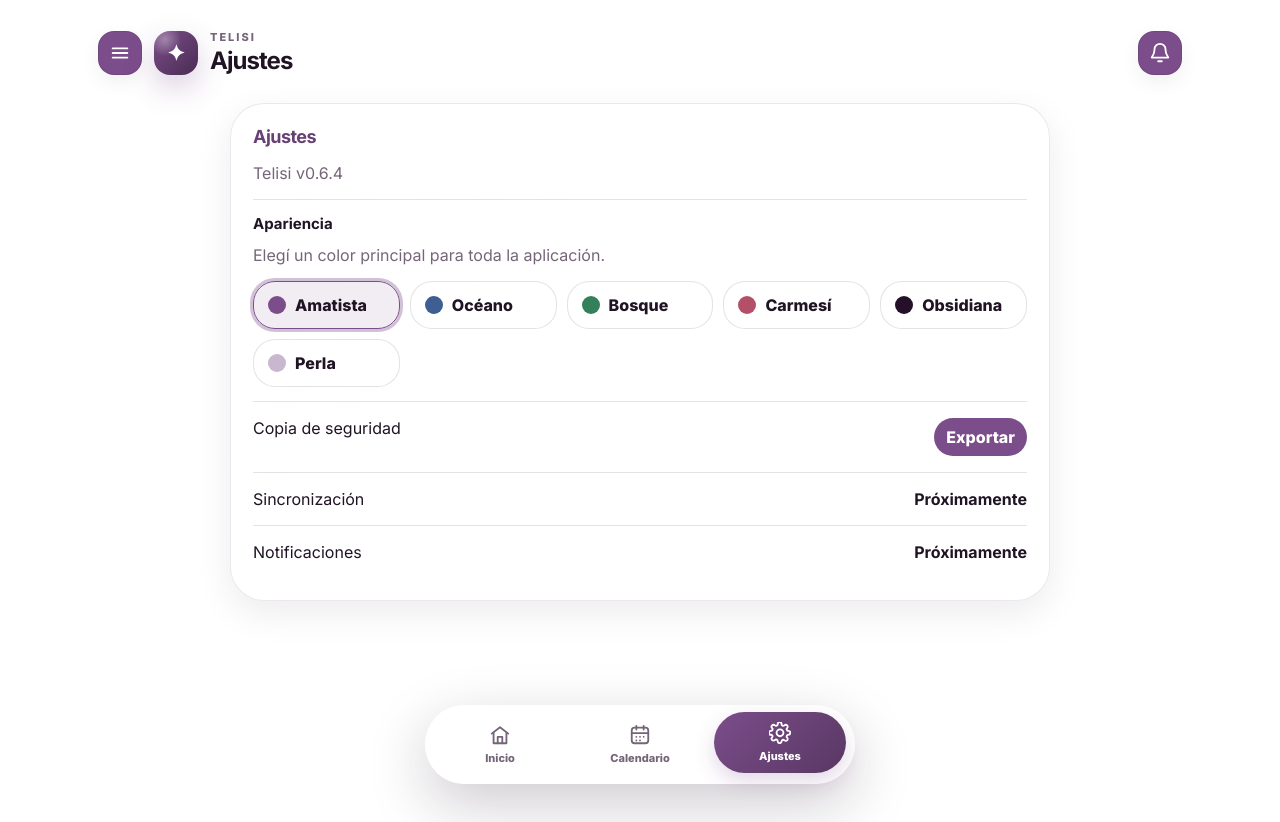
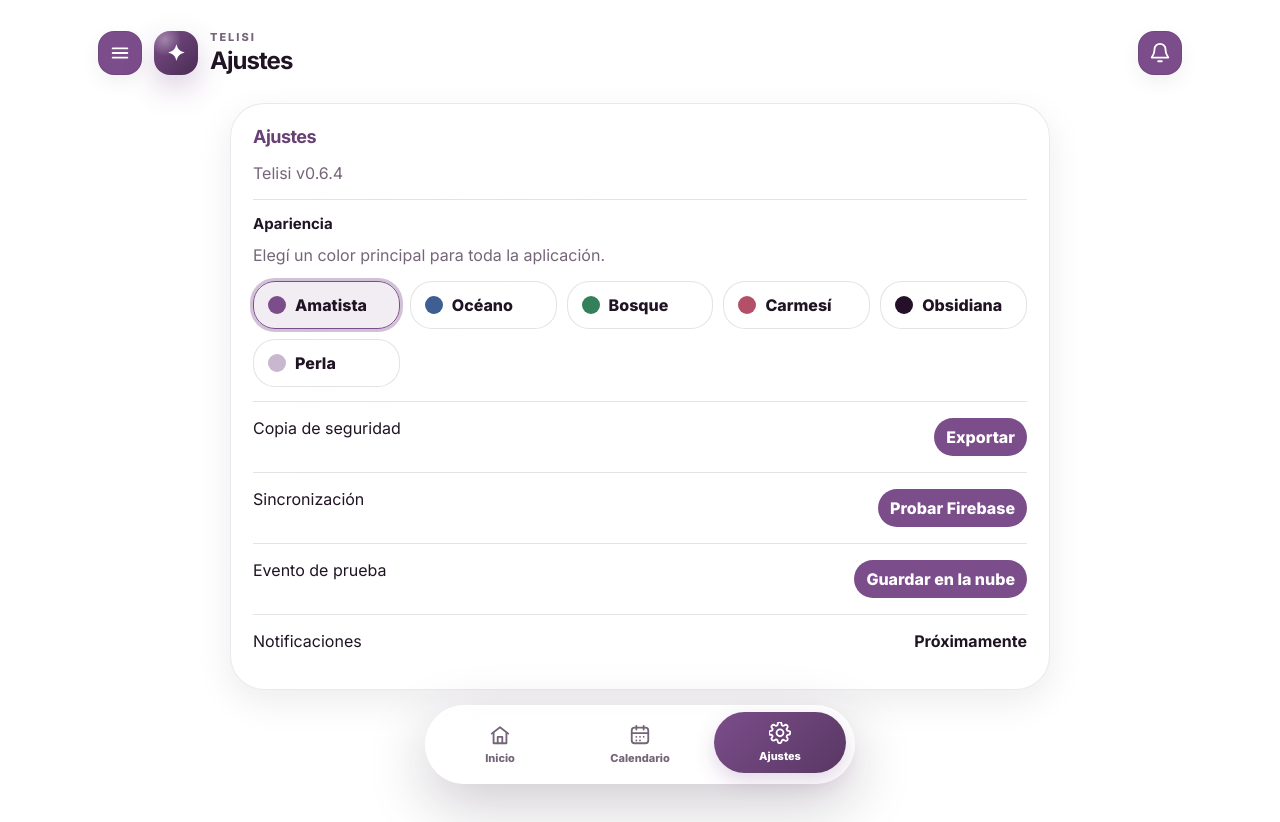
Before and after one commit to ginovalentinotomassipalios-dot/telisi, a React (Vite) app: page / in a window 1280 px wide. Both pictures are taken after a click on the button "Ajustes". Before the commit the page ends 800 px from the top, so only its background shows below. Built offline with nearby package versions, Linux system fonts and the light colour scheme.

Commit message:
Conectar Firestore y servicio de eventos

```diff
--- a/package.json
+++ b/package.json
@@ -9,7 +9,7 @@
   },
   "dependencies": {
     "@vitejs/plugin-react": "latest",
-    "firebase": "latest",
+    "firebase": "^12.15.0",
     "react": "latest",
     "react-dom": "latest",
     "vite": "latest"
--- /dev/null
+++ b/src/firebase/firebase.js
@@ -0,0 +1,16 @@
+import { initializeApp } from "firebase/app";
+import { getFirestore } from "firebase/firestore";
+
+const firebaseConfig = {
+  apiKey: "TU_API_KEY",
+  authDomain: "telisi.firebaseapp.com",
+  projectId: "telisi",
+  storageBucket: "telisi.firebasestorage.app",
+  messagingSenderId: "286285003684",
+  appId: "1:286285003684:web:cd16f6a9b86a20e5765f31",
+  measurementId: "G-WJB2XJV2RM"
+};
+
+const app = initializeApp(firebaseConfig);
+
+export const db = getFirestore(app);
--- a/src/pages/Settings.jsx
+++ b/src/pages/Settings.jsx
@@ -1,3 +1,6 @@
+import { firebaseTest } from "../utils/firebaseTest";
+import { saveEventToCloud } from "../services/eventsService";
+
 const appThemes = [
   { id: "amethyst", name: "Amatista", color: "#7C4D8B" },
   { id: "ocean", name: "Océano", color: "#3F5F93" },
@@ -16,6 +19,7 @@ export function Settings({ appTheme, setAppTheme, exportData }) {
       <div className="setting-block">
         <h3>Apariencia</h3>
         <p className="muted compact">Elegí un color principal para toda la aplicación.</p>
+
         <div className="theme-picker">
           {appThemes.map(item => (
             <button
@@ -37,7 +41,44 @@ export function Settings({ appTheme, setAppTheme, exportData }) {
 
       <div className="setting-row">
         <span>Sincronización</span>
-        <strong>Próximamente</strong>
+        <button
+          className="pill-button"
+          onClick={async () => {
+            try {
+              await firebaseTest();
+              alert("✅ Firebase conectado correctamente");
+            } catch (err) {
+              console.error(err);
+              alert("❌ Error:\n" + err.message);
+            }
+          }}
+        >
+          Probar Firebase
+        </button>
+      </div>
+
+      <div className="setting-row">
+        <span>Evento de prueba</span>
+        <button
+          className="pill-button"
+          onClick={async () => {
+            try {
+              await saveEventToCloud({
+                text: "Evento de prueba",
+                date: "2026-07-10",
+                time: "10:00",
+                calendarId: "academico"
+              });
+
+              alert("✅ Evento guardado en Firestore");
+            } catch (err) {
+              console.error(err);
+              alert("❌ Error:\n" + err.message);
+            }
+          }}
+        >
+          Guardar en la nube
+        </button>
       </div>
 
       <div className="setting-row">
--- /dev/null
+++ b/src/services/eventsService.js
@@ -0,0 +1,34 @@
+import {
+  collection,
+  addDoc,
+  getDocs,
+  deleteDoc,
+  doc,
+  updateDoc
+} from "firebase/firestore";
+
+import { db } from "../firebase/firebase";
+
+const eventsCollection = collection(db, "events");
+
+export async function getEventsFromCloud() {
+  const snapshot = await getDocs(eventsCollection);
+
+  return snapshot.docs.map(item => ({
+    id: item.id,
+    ...item.data()
+  }));
+}
+
+export async function saveEventToCloud(event) {
+  const docRef = await addDoc(eventsCollection, event);
+  return docRef.id;
+}
+
+export async function deleteEventFromCloud(id) {
+  await deleteDoc(doc(db, "events", id));
+}
+
+export async function updateEventInCloud(id, data) {
+  await updateDoc(doc(db, "events", id), data);
+}
--- /dev/null
+++ b/src/services/firestore.js
@@ -0,0 +1,36 @@
+import {
+  collection,
+  addDoc,
+  getDocs,
+  deleteDoc,
+  doc,
+  updateDoc
+} from "firebase/firestore";
+
+import { db } from "../firebase/firebase";
+
+/* Obtener todos los eventos */
+export async function getEvents() {
+  const snapshot = await getDocs(collection(db, "events"));
+
+  return snapshot.docs.map(doc => ({
+    id: doc.id,
+    ...doc.data()
+  }));
+}
+
+/* Crear evento */
+export async function saveEvent(event) {
+  const docRef = await addDoc(collection(db, "events"), event);
+  return docRef.id;
+}
+
+/* Eliminar evento */
+export async function removeEvent(id) {
+  await deleteDoc(doc(db, "events", id));
+}
+
+/* Actualizar evento */
+export async function updateEvent(id, data) {
+  await updateDoc(doc(db, "events", id), data);
+}
--- /dev/null
+++ b/src/utils/firebaseTest.js
@@ -0,0 +1,11 @@
+import { collection, addDoc } from "firebase/firestore";
+import { db } from "../firebase/firebase";
+
+export async function firebaseTest() {
+  await addDoc(collection(db, "test"), {
+    mensaje: "Hola Telisi",
+    fecha: new Date().toISOString()
+  });
+
+  console.log("Firebase conectado correctamente.");
+}
```
Also changed, not shown: 1 other file (tests, documents, lock files or other folders).
